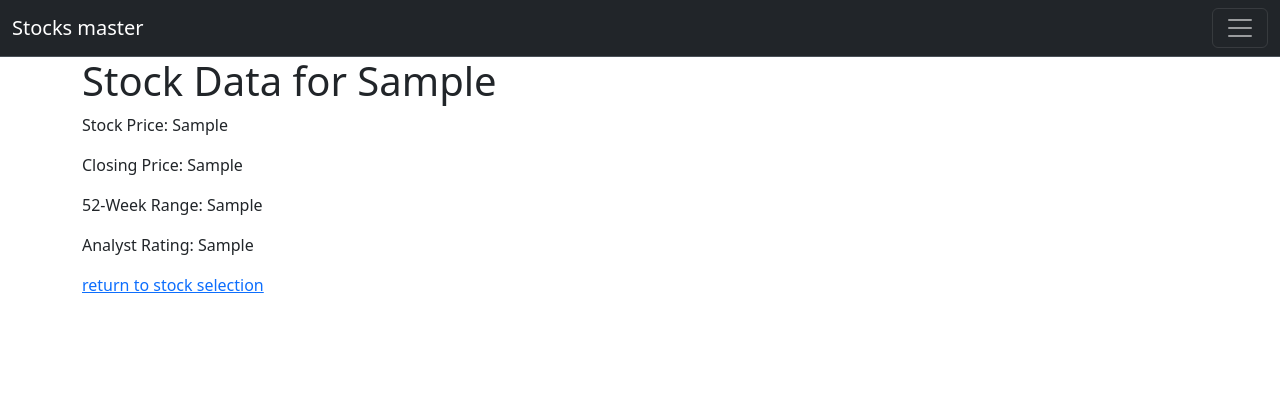
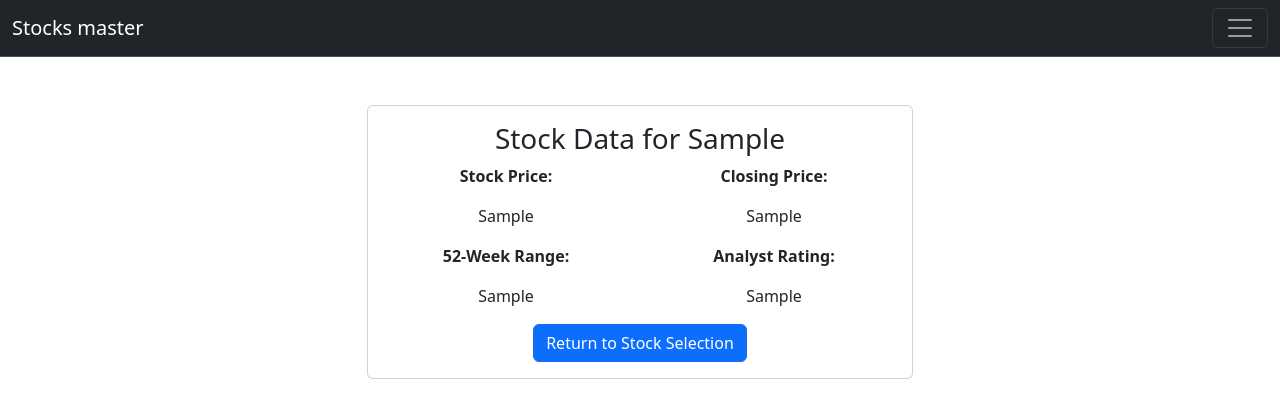
Before and after one commit to Zosiasg/Stocks, a Flask app: template website/templates/stock.html in a window 1280 px wide. Shown: the top 418 px of the page. Run offline with Flask 3, Linux system fonts and the light colour scheme; the template is opened without the code that fills it: most values are stand-ins (such as "Sample title", 1, 10 or a date in 2020); some libraries are stand-ins or nearby versions.

Commit message:
Update stock.html

```diff
--- a/website/templates/stock.html
+++ b/website/templates/stock.html
@@ -13,12 +13,38 @@
     <title>Stock Data</title>
 </head>
 <body>
-    <h1>Stock Data for {{ stock_data['Stock Symbol'] }}</h1>
-    <p>Stock Price: {{ stock_data['Stock Price'] }}</p>
-    <p>Closing Price: {{ stock_data['Closing Price'] }}</p>
-    <p>52-Week Range: {{ stock_data['52-Week Range'] }}</p>
-    <p>Analyst Rating: {{ stock_data['Analyst Rating'] }}</p>
-	<a href="/">return to stock selection</a>
+    <div class="row justify-content-center mt-5">
+        <div class="col-md-6">
+          <div class="card">
+            <div class="card-body text-center">
+              <h3 class="card-title">Stock Data for {{ stock_data['Stock Symbol'] }}</h3>
+              <div class="row">
+                <div class="col-6">
+                  <p class="fw-semibold">Stock Price:</p>
+                  <p class="fw-normal">{{ stock_data['Stock Price'] }}</p>
+                </div>
+                <div class="col-6">
+                  <p class="fw-semibold">Closing Price:</p>
+                  <p class="fw-normal">{{ stock_data['Closing Price'] }}</p>
+                </div>
+              </div>
+              <div class="row">
+                <div class="col-6">
+                  <p class="fw-semibold">52-Week Range:</p>
+                  <p class="fw-normal">{{ stock_data['52-Week Range'] }}</p>
+                </div>
+                <div class="col-6">
+                  <p class="fw-semibold">Analyst Rating:</p>
+                  <p class="fw-normal">{{ stock_data['Analyst Rating'] }}</p>
+                </div>
+              </div>
+              <a href="/" class="btn btn-primary">Return to Stock Selection</a>
+            </div>
+          </div>
+        </div>
+      </div>
+
+
 </body>
 </html>
     {% endblock %}
```
